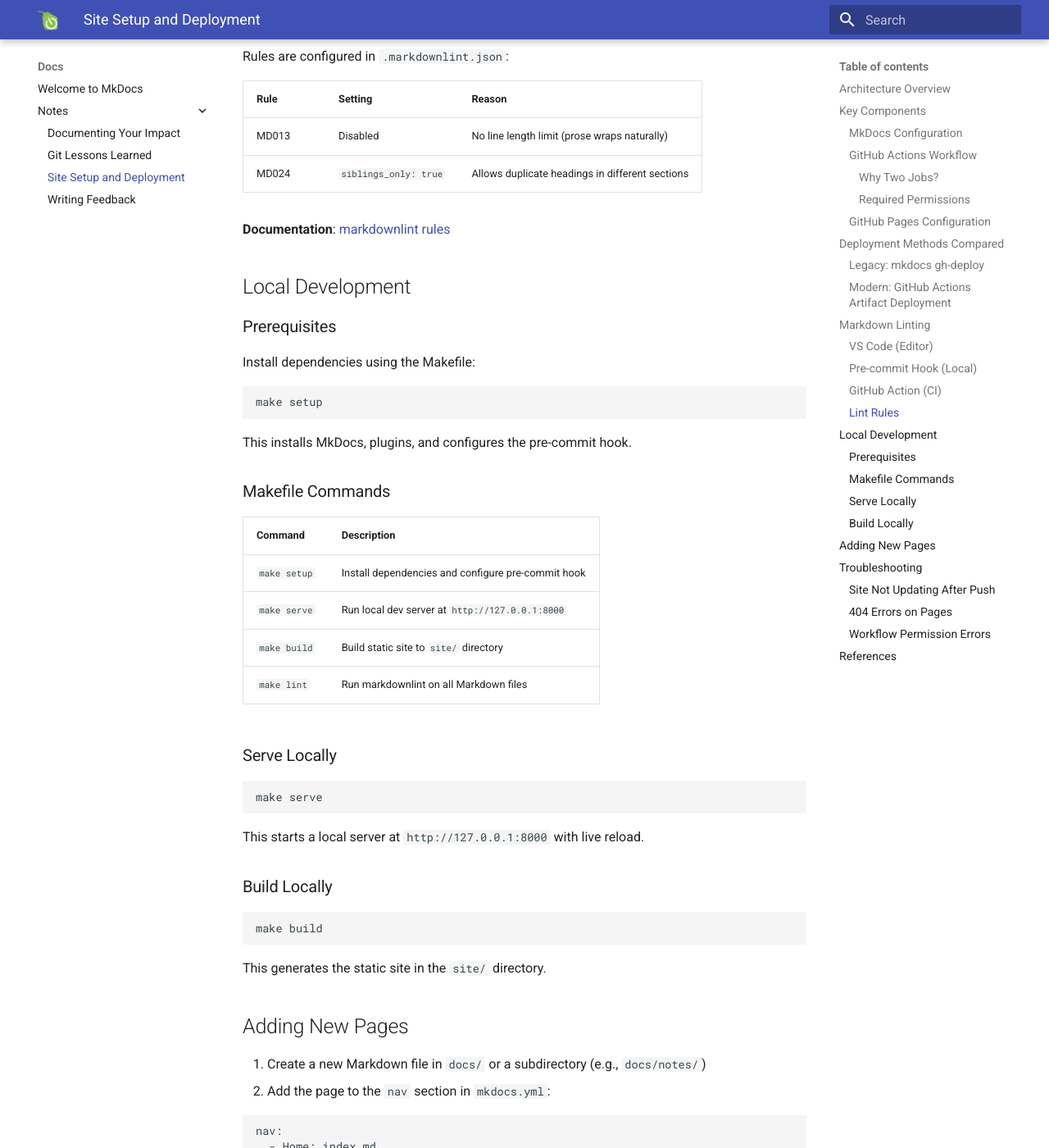
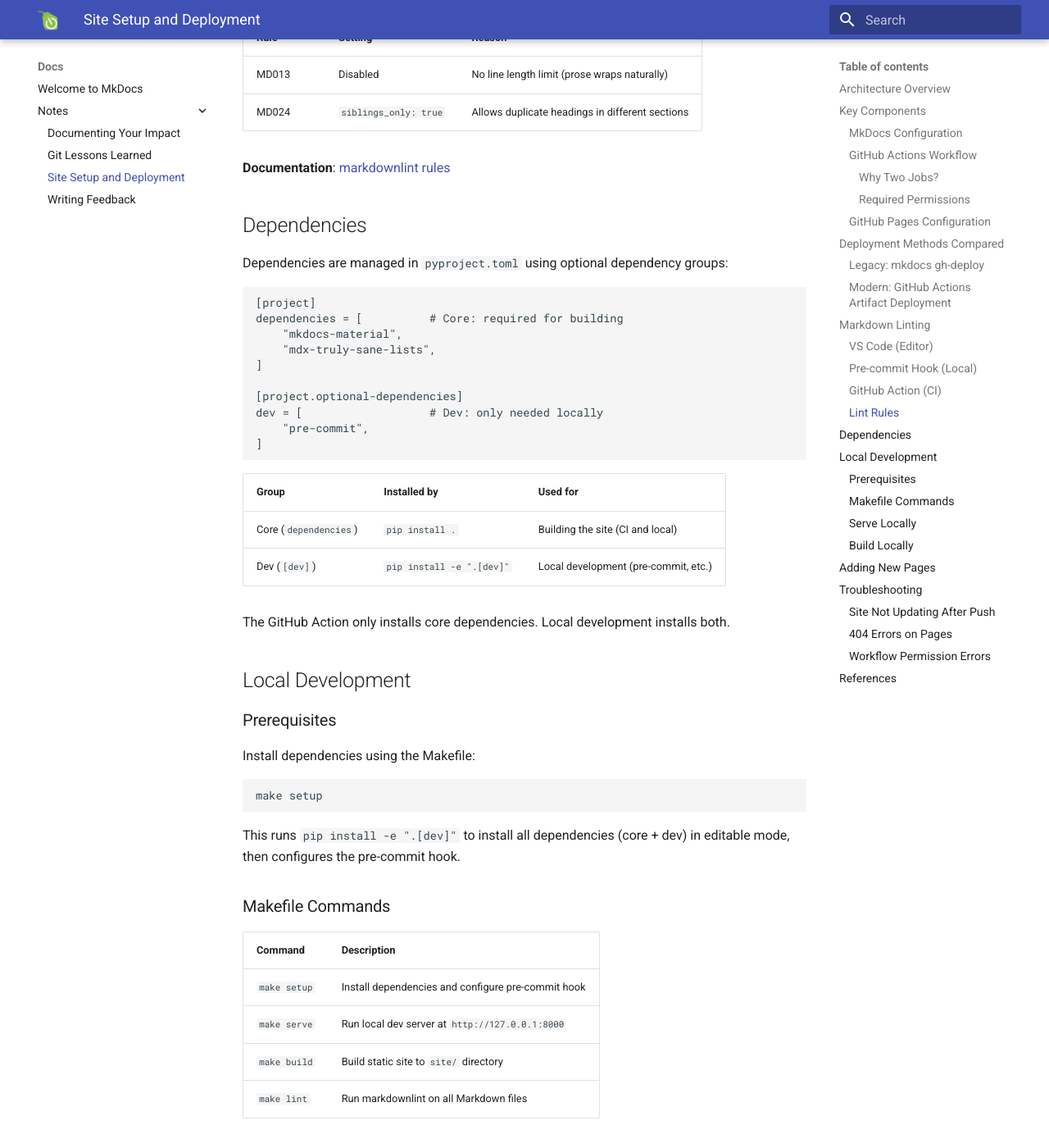
Before and after one commit to paretech/docs, an MkDocs documentation site: the page built from docs/notes/site-setup.md, in a window 1280 px wide and 1400 px high, scrolled down 3594 px. Shown: the whole window at 82% size. Built offline with MkDocs 1.6.1 and Material for MkDocs 9.7.7, drawn with Linux system fonts in a browser that asks for light colours; some of the changed text lies outside the part shown.

Commit message:
Switch from requirements.txt to pyproject.toml

````diff
--- a/docs/notes/site-setup.md
+++ b/docs/notes/site-setup.md
@@ -121,12 +121,7 @@ repos:
 
 The hook auto-fixes issues when possible. If fixes are applied, the commit is blocked so you can review and re-commit.
 
-**Setup required**: Run `make setup` or manually:
-
-```bash
-pip install pre-commit
-pre-commit install
-```
+**Setup required**: Run `make setup` (see [Local Development](#local-development)).
 
 ### GitHub Action (CI)
 
@@ -152,6 +147,30 @@ Rules are configured in `.markdownlint.json`:
 
 **Documentation**: [markdownlint rules](https://github.com/DavidAnson/markdownlint/blob/main/doc/Rules.md)
 
+## Dependencies
+
+Dependencies are managed in `pyproject.toml` using optional dependency groups:
+
+```toml
+[project]
+dependencies = [          # Core: required for building
+    "mkdocs-material",
+    "mdx-truly-sane-lists",
+]
+
+[project.optional-dependencies]
+dev = [                   # Dev: only needed locally
+    "pre-commit",
+]
+```
+
+| Group | Installed by | Used for |
+|-------|--------------|----------|
+| Core (`dependencies`) | `pip install .` | Building the site (CI and local) |
+| Dev (`[dev]`) | `pip install -e ".[dev]"` | Local development (pre-commit, etc.) |
+
+The GitHub Action only installs core dependencies. Local development installs both.
+
 ## Local Development
 
 ### Prerequisites
@@ -162,7 +181,7 @@ Install dependencies using the Makefile:
 make setup
 ```
 
-This installs MkDocs, plugins, and configures the pre-commit hook.
+This runs `pip install -e ".[dev]"` to install all dependencies (core + dev) in editable mode, then configures the pre-commit hook.
 
 ### Makefile Commands
 
--- a/requirements.txt
+++ /dev/null
@@ -1,2 +0,0 @@
-mkdocs-material
-mdx-truly-sane-lists
````
Also changed, not shown: .claude/rules/site-setup-docs.md (added, +5 -0 lines), pyproject.toml (added, +14 -0 lines), 2 other files.
